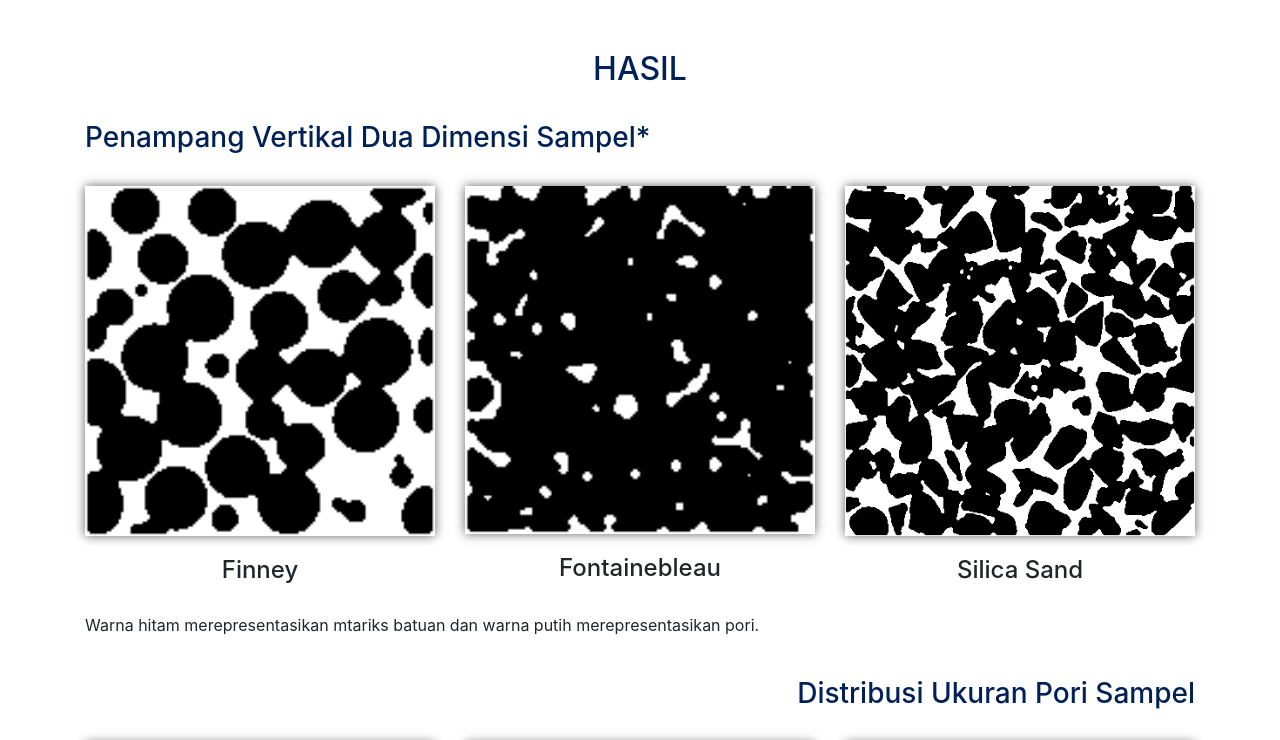
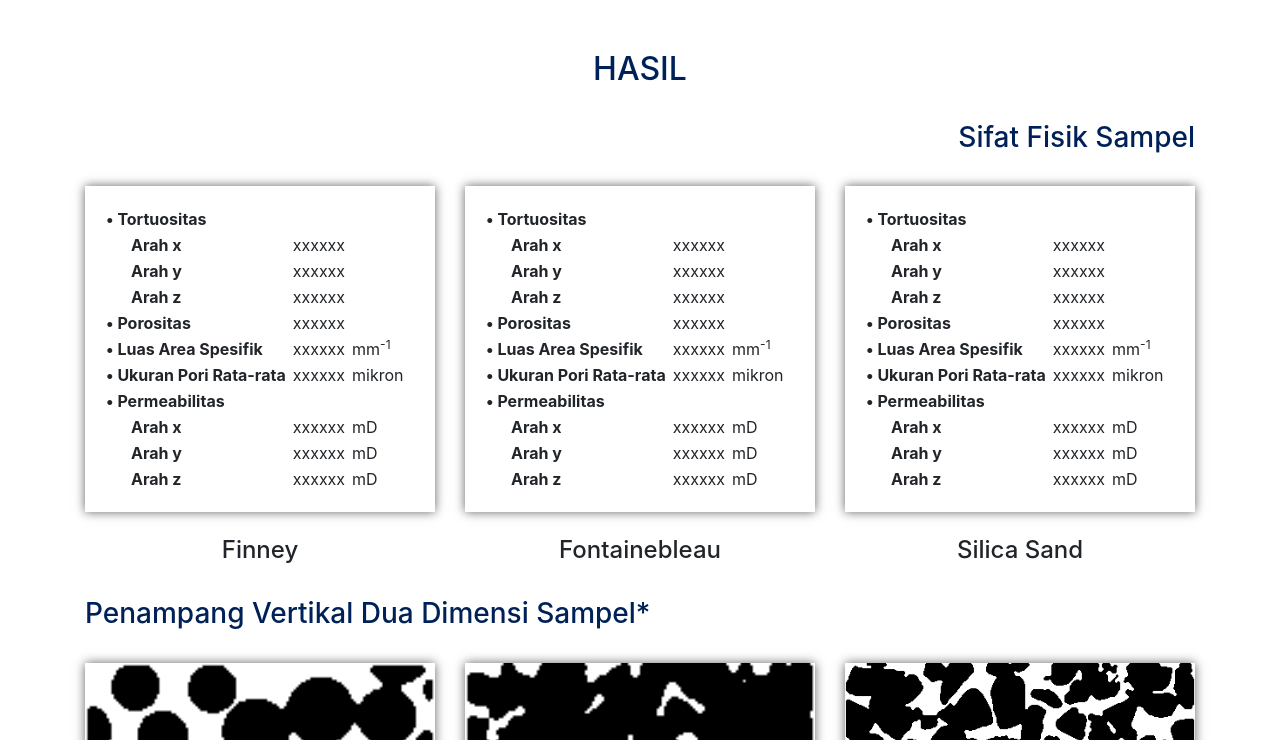
Before and after one commit to Hulhay/Hulhay.github.io, a plain HTML site: page index.html in a window 1280 px wide. Shown: the part 2500-3240 px from the top of the page. Drawn offline with nearby package versions, Linux system fonts and the light colour scheme.

Commit message:
Menambahkan submenu sifat fisik ke menu hasil.

```diff
--- a/index.html
+++ b/index.html
@@ -26,6 +26,9 @@
   }
   figcaption {
     text-align: center;
+  }
+  td {
+    text-indent: 5px;
   }
   .card-shadow {
     box-shadow: 0 0 10px 0 rgba(100, 100, 100, 1);
@@ -174,6 +177,213 @@
   </div>
   <br>
 
+  <!-- Sifat Fisik -->
+  <div class="row text-right">
+    <div class="col-sm">
+      <h3>Sifat Fisik Sampel</h3>
+    </div>
+  </div>
+  <br>
+  <div class="row">
+    <div class="col-sm">
+      <div class="card border-0">
+        <div class="card-body card-shadow">
+          <table>
+            <tr>
+              <th>&bull; Tortuositas</th>
+              <td></td>
+              <td></td>
+            </tr>
+            <tr>
+              <th style="text-indent:25px;">Arah x</th>
+              <td>xxxxxx</td>
+              <td></td>
+            </tr>
+            <tr>
+              <th style="text-indent:25px;">Arah y</th>
+              <td>xxxxxx</td>
+              <td></td>
+            </tr>
+            <tr>
+              <th style="text-indent:25px;">Arah z</th>
+              <td>xxxxxx</td>
+              <td></td>
+            </tr>
+            <tr>
+              <th>&bull; Porositas</th>
+              <td>xxxxxx</td>
+              <td></td>
+            </tr>
+            <tr>
+              <th>&bull; Luas Area Spesifik</th>
+              <td>xxxxxx</td>
+              <td>mm<sup>-1</sup></td>
+            </tr>
+            <tr>
+              <th>&bull; Ukuran Pori Rata-rata</th>
+              <td>xxxxxx</td>
+              <td>mikron</td>
+            </tr>
+            <tr>
+              <th>&bull; Permeabilitas</th>
+              <td></td>
+              <td></td>
+            </tr>
+            <tr>
+              <th style="text-indent:25px;">Arah x</th>
+              <td>xxxxxx</td>
+              <td>mD</td>
+            </tr>
+            <tr>
+              <th style="text-indent:25px;">Arah y</th>
+              <td>xxxxxx</td>
+              <td>mD</td>
+            </tr>
+            <tr>
+              <th style="text-indent:25px;">Arah z</th>
+              <td>xxxxxx</td>
+              <td>mD</td>
+            </tr>
+          </table>
+        </div>
+        <br>
+        <h4 align="center">Finney</h4>
+      </div>
+    </div>
+    <div class="col-sm">
+      <div class="card border-0">
+        <div class="card-body card-shadow">
+          <table>
+            <tr>
+              <th>&bull; Tortuositas</th>
+              <td></td>
+              <td></td>
+            </tr>
+            <tr>
+              <th style="text-indent:25px;">Arah x</th>
+              <td>xxxxxx</td>
+              <td></td>
+            </tr>
+            <tr>
+              <th style="text-indent:25px;">Arah y</th>
+              <td>xxxxxx</td>
+              <td></td>
+            </tr>
+            <tr>
+              <th style="text-indent:25px;">Arah z</th>
+              <td>xxxxxx</td>
+              <td></td>
+            </tr>
+            <tr>
+              <th>&bull; Porositas</th>
+              <td>xxxxxx</td>
+              <td></td>
+            </tr>
+            <tr>
+              <th>&bull; Luas Area Spesifik</th>
+              <td>xxxxxx</td>
+              <td>mm<sup>-1</sup></td>
+            </tr>
+            <tr>
+              <th>&bull; Ukuran Pori Rata-rata</th>
+              <td>xxxxxx</td>
+              <td>mikron</td>
+            </tr>
+            <tr>
+              <th>&bull; Permeabilitas</th>
+              <td></td>
+              <td></td>
+            </tr>
+            <tr>
+              <th style="text-indent:25px;">Arah x</th>
+              <td>xxxxxx</td>
+              <td>mD</td>
+            </tr>
+            <tr>
+              <th style="text-indent:25px;">Arah y</th>
+              <td>xxxxxx</td>
+              <td>mD</td>
+            </tr>
+            <tr>
+              <th style="text-indent:25px;">Arah z</th>
+              <td>xxxxxx</td>
+              <td>mD</td>
+            </tr>
+          </table>
+        </div>
+        <br>
+        <h4 align="center">Fontainebleau</h4>
+      </div>
+    </div>
+    <div class="col-sm">
+      <div class="card border-0">
+        <div class="card-body card-shadow">
+          <table>
+            <tr>
+              <th>&bull; Tortuositas</th>
+              <td></td>
+              <td></td>
+            </tr>
+            <tr>
+              <th style="text-indent:25px;">Arah x</th>
+              <td>xxxxxx</td>
+              <td></td>
+            </tr>
+            <tr>
+              <th style="text-indent:25px;">Arah y</th>
+              <td>xxxxxx</td>
+              <td></td>
+            </tr>
+            <tr>
+              <th style="text-indent:25px;">Arah z</th>
+              <td>xxxxxx</td>
+              <td></td>
+            </tr>
+            <tr>
+              <th>&bull; Porositas</th>
+              <td>xxxxxx</td>
+              <td></td>
+            </tr>
+            <tr>
+              <th>&bull; Luas Area Spesifik</th>
+              <td>xxxxxx</td>
+              <td>mm<sup>-1</sup></td>
+            </tr>
+            <tr>
+              <th>&bull; Ukuran Pori Rata-rata</th>
+              <td>xxxxxx</td>
+              <td>mikron</td>
+            </tr>
+            <tr>
+              <th>&bull; Permeabilitas</th>
+              <td></td>
+              <td></td>
+            </tr>
+            <tr>
+              <th style="text-indent:25px;">Arah x</th>
+              <td>xxxxxx</td>
+              <td>mD</td>
+            </tr>
+            <tr>
+              <th style="text-indent:25px;">Arah y</th>
+              <td>xxxxxx</td>
+              <td>mD</td>
+            </tr>
+            <tr>
+              <th style="text-indent:25px;">Arah z</th>
+              <td>xxxxxx</td>
+              <td>mD</td>
+            </tr>
+          </table>
+        </div>
+        <br>
+        <h4 align="center">Silica Sand</h4>
+      </div>
+    </div>
+  </div>
+  <br>
+
+
   <!-- Penampang Vertikal-->
   <div class="row">
     <div class="col-sm">
@@ -209,7 +419,7 @@
   </div>
   <div class="row">
     <div class="col-sm">
-      <p>Warna hitam merepresentasikan mtariks batuan dan warna putih merepresentasikan pori.</p>
+      <p>*Warna hitam merepresentasikan mtariks batuan dan warna putih merepresentasikan pori.</p>
     </div>
   </div>
   <br>
```
